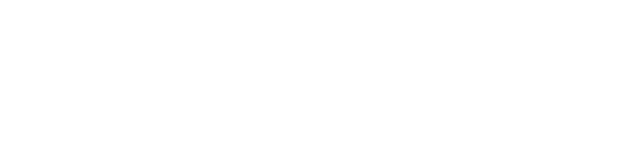
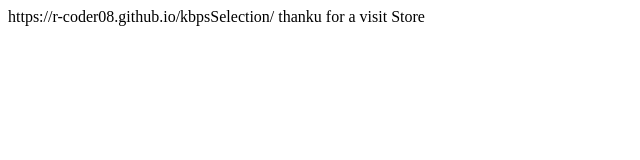
Before and after one commit to R-Coder08/kbpsSelection, a plain HTML site: page index.html in a window 1280 px wide. Shown: the whole page, without its empty margins (0-640 px from the left). Drawn offline with Linux system fonts and the light colour scheme.

Commit message:
update index.html

```diff
--- a/index.html
+++ b/index.html
@@ -8,7 +8,8 @@
 </head>
 
 <body>
-
+    https://r-coder08.github.io/kbpsSelection/
+    thanku for a visit Store
 </body>
 
 </html>
```
